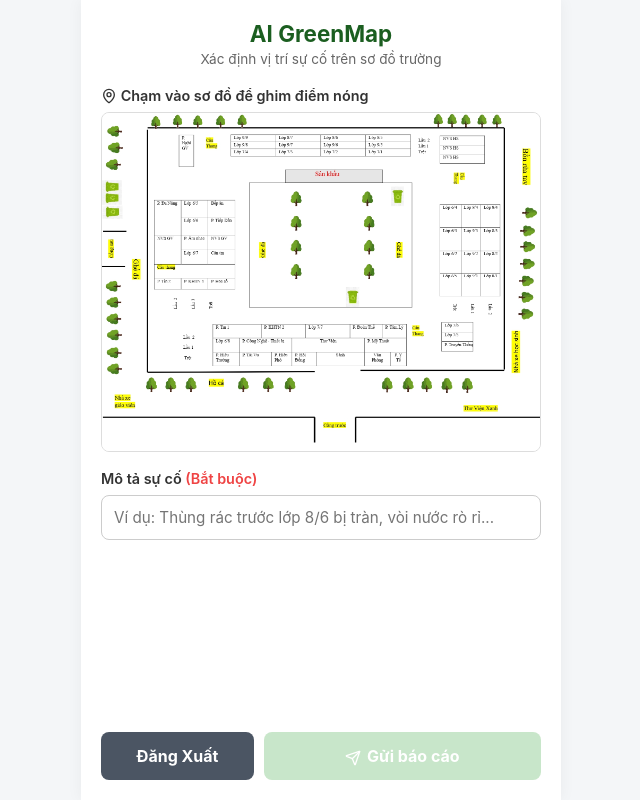
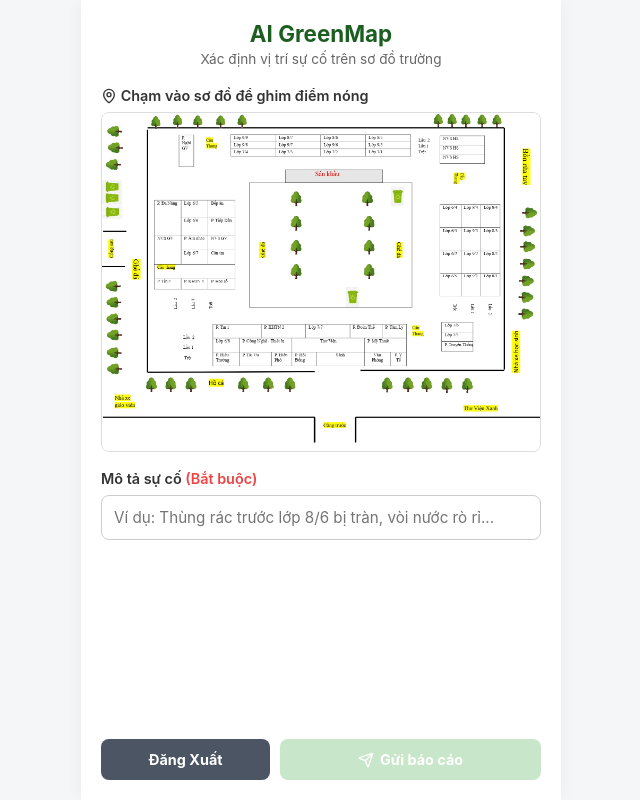
Before and after one commit to benluong1802/ai-green, a React (Vite) app in the folder frontend/: page / in a window 1280 px wide. Shown: the whole page, without its empty margins (319-959 px from the left). Built offline with nearby package versions, Linux system fonts and the light colour scheme; no server answers; sample sign-in values are in the browser's storage.

Commit message:
Fix go back button

```diff
--- a/frontend/src/StudentReport.jsx
+++ b/frontend/src/StudentReport.jsx
@@ -181,7 +181,6 @@ export default function App() {
           </div>
 
           <div style={{ display: 'flex', gap: 10, marginTop: 'auto' }}>
-            {/* Nếu là điện thoại thì có nút Quay lại Bước 1, nếu là máy tính thì nút Huỷ/Đổi mã */}
             {!isDesktop ? (
               <button
                 type="button"
@@ -191,11 +190,17 @@ export default function App() {
                 style={{
                   backgroundColor: '#757575',
                   flex: 1,
+                  display: 'flex',
+                  alignItems: 'center',
+                  justifyContent: 'center',
+                  whiteSpace: 'nowrap', // Ngăn chữ rớt dòng làm phình to nút
+                  fontSize: '0.9rem',
+                  padding: '12px 8px',
                   opacity: loading ? 0.6 : 1,
                   cursor: loading ? 'not-allowed' : 'pointer'
                 }}
               >
-                <ArrowLeft size={16} style={{ marginRight: 4, verticalAlign: 'middle' }} /> Quay lại
+                <ArrowLeft size={16} style={{ marginRight: 4, flexShrink: 0 }} /> Quay lại
               </button>
             ) : (
               <button
@@ -206,6 +211,12 @@ export default function App() {
                 style={{
                   backgroundColor: '#4b5563',
                   flex: 1,
+                  display: 'flex',
+                  alignItems: 'center',
+                  justifyContent: 'center',
+                  whiteSpace: 'nowrap',
+                  fontSize: '0.9rem',
+                  padding: '12px 8px',
                   cursor: 'pointer'
                 }}
               >
@@ -218,12 +229,18 @@ export default function App() {
               className="submit-btn"
               disabled={loading || !pin || (isDesktop && !description.trim())}
               style={{
-                flex: 2,
+                flex: 1.6,
+                display: 'flex',
+                alignItems: 'center',
+                justifyContent: 'center',
+                whiteSpace: 'nowrap',
+                fontSize: '0.9rem',
+                padding: '12px 8px',
                 opacity: (loading || !pin || (isDesktop && !description.trim())) ? 0.6 : 1,
                 cursor: (loading || !pin || (isDesktop && !description.trim())) ? 'not-allowed' : 'pointer'
               }}
             >
-              <Send size={16} style={{ marginRight: 6, verticalAlign: 'middle' }} />
+              <Send size={16} style={{ marginRight: 6, flexShrink: 0 }} />
               {loading ? 'Đang gửi...' : 'Gửi báo cáo'}
             </button>
           </div>
```
